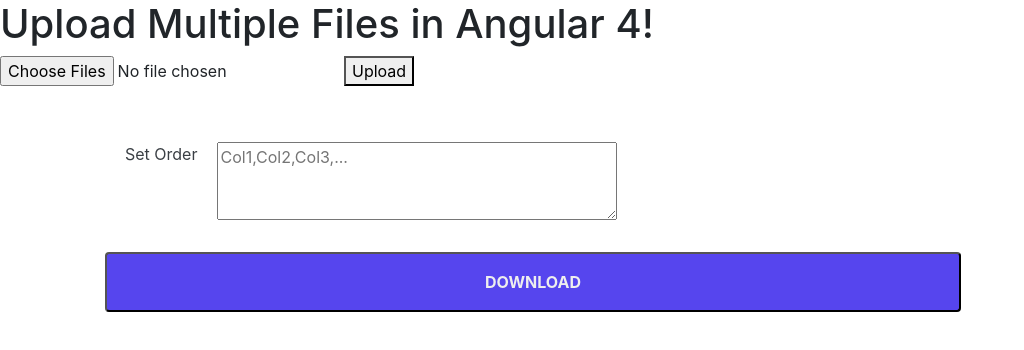
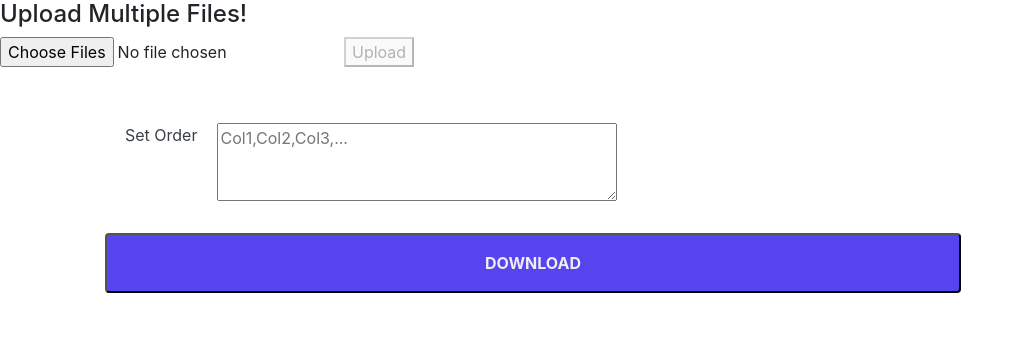
Before and after one commit to Toroishere1995/excel-utility-app, an Angular app: page / in a window 1280 px wide. Shown: the top 350 px of the page, without its empty margins (0-1024 px from the left). Built offline with nearby package versions, Linux system fonts and the light colour scheme.

Commit message:
Implemented file validation and display of error messages.

```diff
--- a/src/app/upload/upload.component.html
+++ b/src/app/upload/upload.component.html
@@ -1,11 +1,13 @@
 <div>
-  <h1>
+  <h4>
     {{title}}!
-  </h1>
+  </h4>
+  <div *ngIf="showMessage">
+    <app-message [message]="message"></app-message>
+  </div>
+  <ng-container>
+    <input type="file" id="file" multiple max="2" (change)="getFileDetails($event)">
 
-  <ng-container>
-    <input type="file" id="file" multiple (change)="getFileDetails($event)">
-
-    <button (click)="uploadFiles()">Upload</button>
+    <button (click)="uploadFiles()" [disabled]="disableUpload">Upload</button>
   </ng-container>
 </div>
--- a/src/app/upload/upload.component.ts
+++ b/src/app/upload/upload.component.ts
@@ -1,5 +1,5 @@
-import { Component, ElementRef, OnInit, ViewChild ,Output, EventEmitter} from '@angular/core';
-import { HttpClient,HttpErrorResponse } from '@angular/common/http';
+import { Component, ElementRef, OnInit, ViewChild, Output, EventEmitter } from '@angular/core';
+import { HttpClient, HttpErrorResponse } from '@angular/common/http';
 import { ExcelFileService } from '../service/excel-file.service';
 import { IUploadResponse } from '../model/IUploadResponse.model';
 
@@ -13,41 +13,90 @@
 })
 export class UploadComponent implements OnInit {
 
-  title = 'Upload Multiple Files in Angular 4';
+  title = 'Upload Multiple Files';
 
-  constructor (private excelFileService:ExcelFileService) {  }
+  constructor(private excelFileService: ExcelFileService) { }
 
-  files:string [] = [];
+  files: string[] = [];
   uploadedResponse: IUploadResponse[] = [];
-  status:string ;
-  code:string;
+  status: string;
+  code: string;
   message: string;
+  showMessage: boolean = false;
+
+  disableUpload: boolean = true;
 
   @Output() responseEvent = new EventEmitter<IUploadResponse[]>();
 
-  ngOnInit () {  }
+  ngOnInit() { }
 
-  getFileDetails (event) {
+  getFileDetails(event) {
+    let numberOfFiles = event.target.files.length;
+    if (numberOfFiles != 2) {
+      this.showMessage = true;
+      this.message = 'Two files for upload.';
+      this.disableUpload = true;
+    }
+    else if (numberOfFiles == 2) {
+      this.disableUpload = false;
+      this.showMessage = false;
+      this.message = '';
+      // if((this.files.length>=2) || ((this.files.length+numberOfFiles)>2)){
+      //   this.files.splice(0,this.files.length);
+      // }
+      this.files.splice(0, this.files.length);
+      for (var i = 0; i < event.target.files.length; i++) {
 
-    for (var i = 0; i < event.target.files.length; i++) {
-      this.files.push(event.target.files[i]);
+        if (this.fileIsValid(event.target.files[i]) === true) {
+          this.files.push(event.target.files[i]);
+        } else {
+
+          this.showMessage = true;
+          this.disableUpload = true;
+        }
+      }
+
+
     }
-    console.log(this.files);
   }
 
-  uploadFiles () {
+  uploadFiles() {
+    this.disableUpload = false;
     this.excelFileService.uploadFiles(this.files).subscribe(
-      res=> {
-       // console.log(res);
+      res => {
+        // console.log(res);
         this.uploadedResponse = res.result;
-        this.status=res.status;
-        this.code=res.code;
-        this.message=res.message;
-        if(this.code === '201'){
+        this.status = res.status;
+        this.code = res.code;
+        this.message = res.message;
+        if (this.code === '201') {
           this.responseEvent.emit(this.uploadedResponse);
           console.log(this.uploadedResponse);
         }
+      },
+      err => {
+        this.message=err['message'];
+        this.showMessage=true;
       }
     );
   }
+
+  fileIsValid(file: File) {
+    if (file['size'] == 0) {
+      this.message = "One of the files is empty";
+      return false;
+    }
+    let filename: string = file['name'];
+    let body = filename.split('.');
+    if (body.length <= 1 && body.length > 2) {
+      this.message = "Not a valid file name";
+      return false;
+    }
+
+    if (!(body[1] === "xls" || body[1] === "xlsx")) {
+      this.message = "Not an Excel file";
+      return false;
+    }
+    return true;
+  }
 }
```
